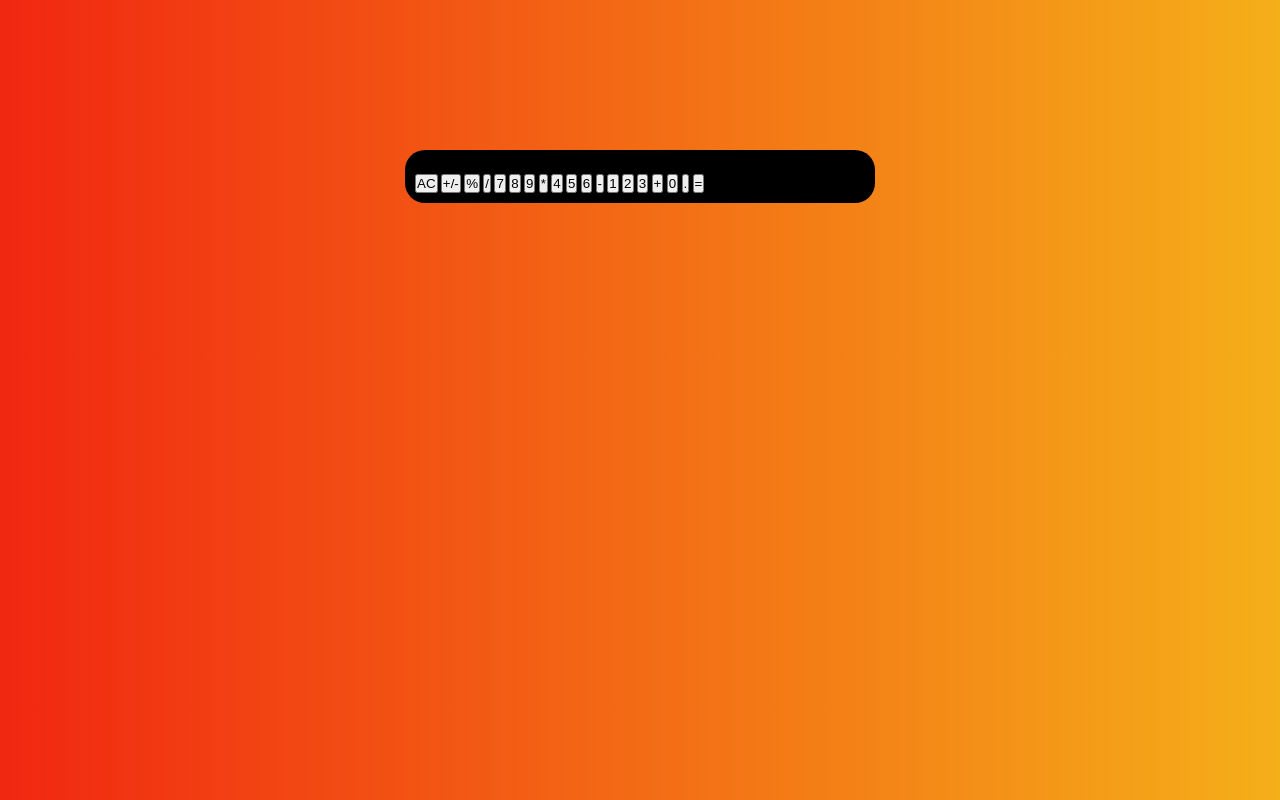
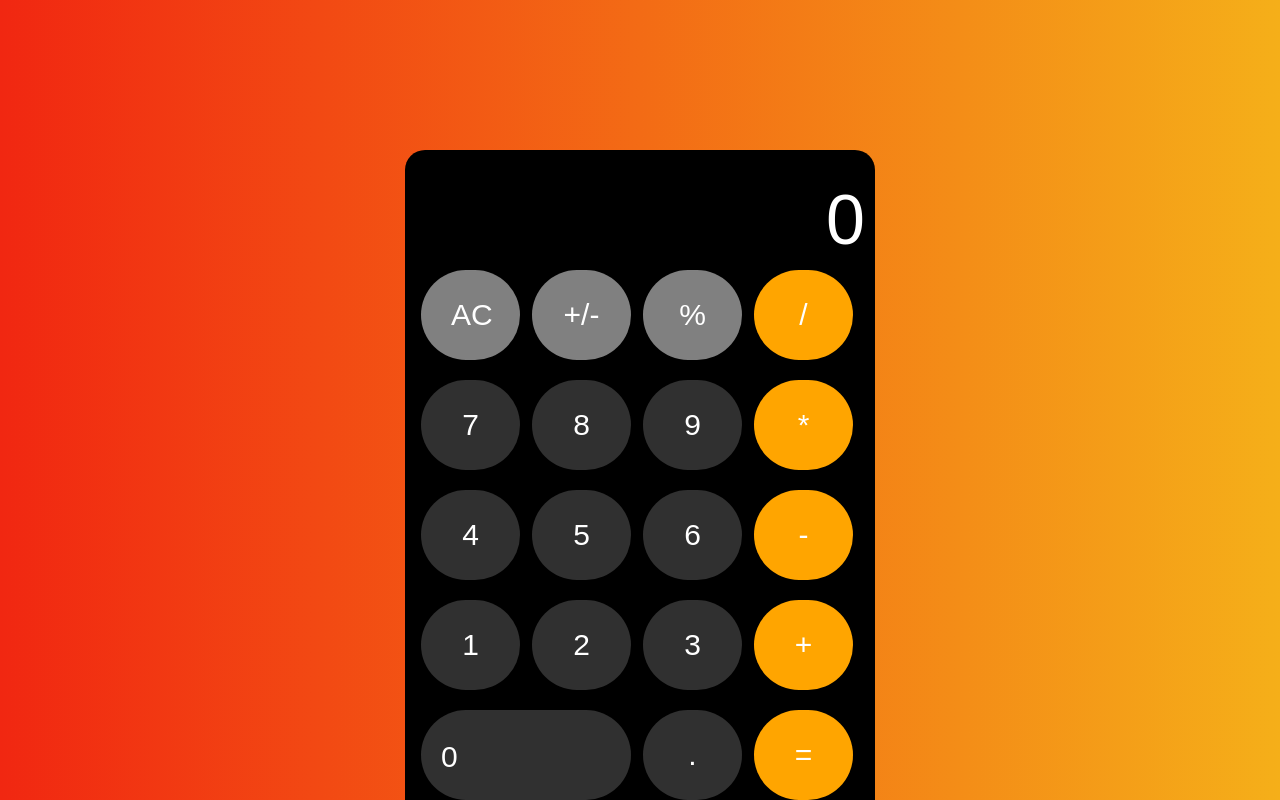
Before and after one commit to aizhan0606/31github, a plain HTML site: page index.html in a window 1280 px wide. Both pictures are taken after a click on the button "AC". Shown: the top 800 px of the page. Drawn offline with Linux system fonts and the light colour scheme.

Commit message:
added motion

```diff
--- a/index.js
+++ b/index.js
@@ -22,3 +22,35 @@ buttonNode.addEventListener('click', function(){
     }
    outputNode.innerHTML= output;
 }); */
+
+let display = document.querySelector(".display");
+let buttons = Array.from(document.querySelectorAll(".button"));
+buttons.map((button) => {
+    button.addEventListener("click", (e) => {
+        switch (e.target.innerText) {
+            case "AC":
+                display.innerText = "0";
+                break;
+            case "=":
+                try {
+                    display.innerText = eval(display.innerText);
+                } catch (e) {
+                    display.innerText = "Error!"
+                }
+                break;
+            case "+/-":
+                display.innerText = "-";
+                break;
+            case "%":
+                let passedText = display.innerText + "/100";
+                display.innerText = eval(passedText);
+                break;
+            default:
+                if (display.innerText === "0" && e.target.innerText !== ".") {
+                    display.innerText = e.target.innerText;
+                } else {
+                    display.innerText += e.target.innerText;
+                }
+        }
+    });
+});
--- a/style.css
+++ b/style.css
@@ -20,3 +20,39 @@
         box-shadow: rgba(14, 30, 37, 0.12) 0px 2px 4px 0px
         rgba(14, 30, 37, 0.32) 0px 2px 16px 0px;
     }
+
+    .display {
+        color: white;
+        font-size: 70px;
+        text-align: end;
+        padding-top: 20px;
+        word-wrap: break-word;
+    }
+
+    .buttons {
+        display: flex;
+        flex-wrap: wrap;
+    }
+
+    .button {
+        border: none;
+        color: white;
+        border-radius: 50px;
+        padding: 28px 30px;
+        width: 22%;
+        margin: 10px 6px;
+        font-size: 30px;
+        background-color: rgba(128, 128, 128, 0.372);
+    }
+
+    .zero-btn {
+        padding: 30px 190px 26px 20px;
+    }
+
+    .btn-orange {
+        background-color: orange;
+    }
+
+    .btn-grey {
+       background-color: grey;
+    }
```
